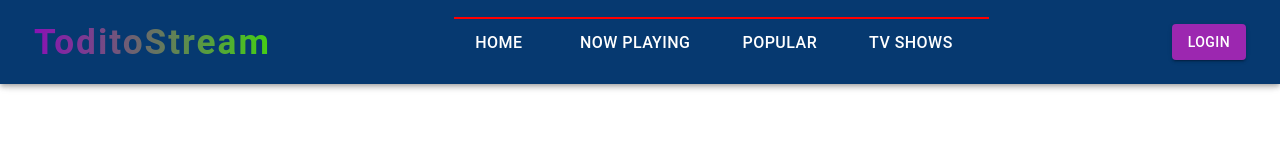
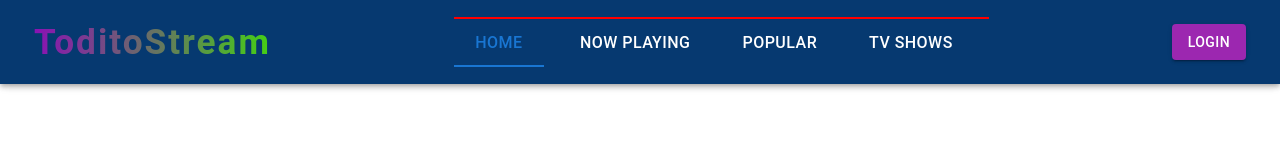
Before and after one commit to devrogerzen/streaming-app, a React (Vite) app: page / in a window 1280 px wide. Shown: the top 160 px of the page. Built offline with nearby package versions, Linux system fonts and the light colour scheme.

Commit message:
Add state and event handler for tab selection in Header component

```diff
--- a/src/components/Header.tsx
+++ b/src/components/Header.tsx
@@ -1,5 +1,6 @@
 import { AppBar,Toolbar, Typography, Tabs,Tab, Button } from '@mui/material'
 import { NavbarWrapper } from '../styles/Styles.modules.ts'
+import { useState } from 'react';
 
 
 const menuItems = [
@@ -10,6 +11,14 @@ const menuItems = [
 ]
 
 const Header = () => {
+
+  const [selectedTab, setSelectedTab] = useState(0);
+
+  const handleChange = (event: React.ChangeEvent<{}>, newValue: number) => {
+    setSelectedTab(newValue);
+  };
+
+
   return (
     <NavbarWrapper>
     <AppBar sx={{padding:"10px", background:"#063970" }} >
@@ -17,7 +26,7 @@ const Header = () => {
         <Typography className='logo' >
           ToditoStream
           </Typography>
-        <Tabs className='navLinks' >
+        <Tabs className='navLinks' value={selectedTab} onChange={handleChange} >
           {menuItems.map((item, index) => (
             <Tab className='links' key={index} label={item.name} />
           ))}
```
